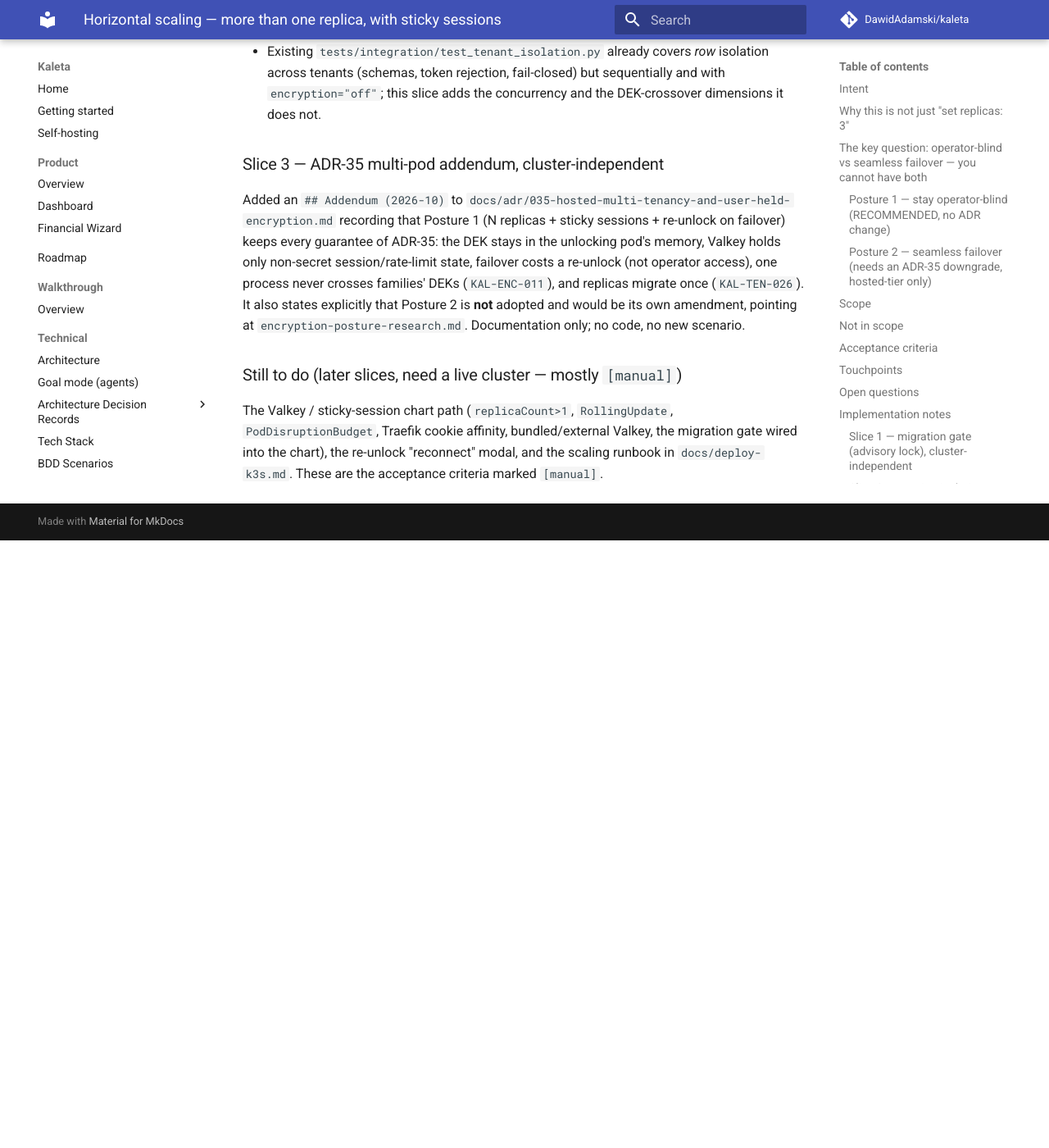
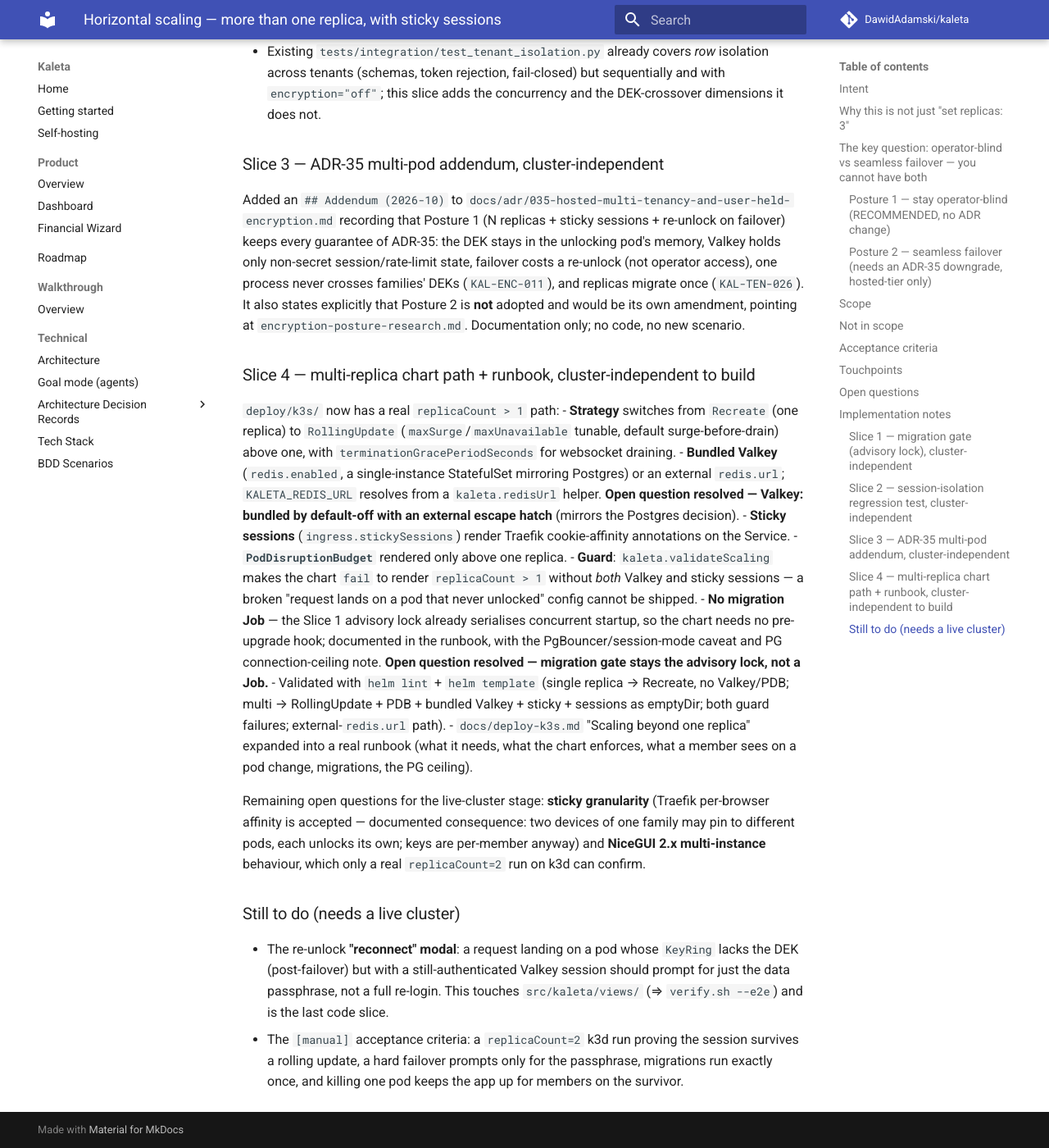
Before and after one commit to DawidAdamski/kaleta, an MkDocs documentation site: the page built from docs/plans/horizontal-scaling.md, in a window 1280 px wide and 1400 px high, scrolled down 7484 px. Shown: the whole window at 82% size. Built offline with MkDocs 1.6.1 and Material for MkDocs 9.7.7, drawn with Linux system fonts in a browser that asks for light colours; comment, search, counter and statistics services are not loaded; before the commit the page ends 8143 px from its top, so only the background shows below that.

Commit message:
feat(deploy): a real multi-replica path in the Helm chart
Turn replicaCount > 1 into a supported, guarded option without weakening
ADR-35. Above one replica the chart:
- switches the Deployment strategy from Recreate to RollingUpdate (surge before
  drain) with a terminationGracePeriodSeconds for websocket draining;
- renders a PodDisruptionBudget;
- keeps NiceGUI sessions in Valkey (the per-pod RWO sessions PVC is dropped, as
  it could not span nodes anyway).

New shared-state and affinity knobs:
- redis.enabled bundles a single-instance Valkey StatefulSet (mirrors Postgres),
  or redis.url points at an external one; KALETA_REDIS_URL resolves via a helper.
  Valkey holds only sessions + rate-limit counters, never keys.
- ingress.stickySessions renders Traefik cookie-affinity annotations on the
  Service so a browser keeps hitting the pod whose KeyRing holds its key.

A validateScaling guard makes the chart fail to render replicaCount > 1 without
both Valkey and sticky sessions, so a "request lands on a pod that never
unlocked" config cannot ship. No pre-migration Job — the startup advisory lock
(ADR-35 addendum) already serialises concurrent pod startup.

Expands docs/deploy-k3s.md "Scaling beyond one replica" into a real runbook
(needs, enforcement, what a member sees on a pod change, migrations + the
session-mode-endpoint caveat, the PG connection ceiling). Validated with
helm lint + helm template across single, multi, external-Valkey and both
guard-failure cases.

Resolves the plan's "Valkey bundled vs external" and "migration gate" open
questions. verify.sh green; no src/ change.

Co-Authored-By: Claude Opus 4.8 <noreply@anthropic.com>

````diff
--- a/docs/deploy-k3s.md
+++ b/docs/deploy-k3s.md
@@ -14,12 +14,14 @@ for the hosted (Supabase) layout see [`deployment.md`](deployment.md).
 
 | Object | When | Notes |
 |---|---|---|
-| `Deployment` (app) | always | `replicas: 1`, `Recreate` — KeyRing is in-process, sessions are file-backed |
-| `Service` + `Ingress` | `ingress.enabled` | Traefik class, cert-manager TLS |
+| `Deployment` (app) | always | `Recreate` at `replicaCount: 1`; `RollingUpdate` above it — KeyRing is in-process |
+| `Service` + `Ingress` | `ingress.enabled` | Traefik class, cert-manager TLS; sticky-cookie annotations when `ingress.stickySessions` |
 | `Secret` | unless `secrets.existingSecret` | `KALETA_SECRET_KEY`, `KALETA_DB_URL` (+ Postgres bootstrap creds) |
 | `StatefulSet` (Postgres) + headless `Service` + init `ConfigMap` | `postgres.enabled` | single instance, PVC, non-superuser app role |
+| `StatefulSet` (Valkey) + headless `Service` | `redis.enabled` | single instance; shared session + rate-limit state, never keys |
+| `PodDisruptionBudget` | `replicaCount > 1` & `podDisruptionBudget.enabled` | keep ≥1 app pod through a node drain |
 | `CronJob` + `PVC` (backup) | `backup.enabled` & `postgres.enabled` | nightly `pg_dump -Fc`, N-day retention |
-| `PVC` (sessions) | `app.persistence.enabled` | `~/.kaleta` for NiceGUI sessions |
+| `PVC` (sessions) | `app.persistence.enabled` & `replicaCount == 1` | `~/.kaleta` for NiceGUI sessions (multi-replica keeps sessions in Valkey) |
 
 ## Prerequisites
 
@@ -185,14 +187,68 @@ schema is compatible first.
 
 ## Scaling beyond one replica (not the default)
 
-More than one replica needs shared session/rate-limit state in **Valkey/Redis**
-and sticky sessions on the ingress — and a restart still locks the KeyRing. The
-knob exists but one replica is the shipped, correct default:
+One replica is the shipped, correct default. Running more is a supported
+**opt-in** for throughput and availability (a pod can die without taking the app
+down). It never weakens the security model: the account data key stays in the
+memory of the pod where the member unlocked, and is **never** put in Valkey
+(see the multi-pod addendum in
+[ADR-35](adr/035-hosted-multi-tenancy-and-user-held-encryption.md)).
+
+### What multi-replica needs — and what the chart enforces
+
+Three things, all turned on together:
+
+- **Valkey** holds the shared, non-secret state every pod must agree on
+  (NiceGUI's session storage, the login rate-limit counters). Bundle one with
+  `redis.enabled=true`, or point `redis.url` at your own.
+- **Sticky sessions** (`ingress.stickySessions=true`) keep a browser on the pod
+  whose in-process KeyRing holds its unlocked key. The chart renders the Traefik
+  cookie-affinity annotations on the Service.
+- **A rolling update** (`replicaCount > 1` switches the strategy from `Recreate`
+  to `RollingUpdate` automatically), a `PodDisruptionBudget`, and a termination
+  grace period, so a planned upgrade drains a pod's members onto their
+  replacement instead of dropping them.
+
+The chart **refuses to render** `replicaCount > 1` without both Valkey and
+sticky sessions, so you cannot ship a config where a request lands on a pod that
+never took the unlock.
 
 ```sh
---set redis.url=redis://valkey:6379/0 --set replicaCount=2
-# + sticky sessions on the ingress (provider-specific)
+helm upgrade --install kaleta deploy/k3s -n kaleta \
+  --set replicaCount=3 \
+  --set redis.enabled=true \
+  --set ingress.stickySessions=true \
+  # ... your existing --set flags (host, secrets, …)
+# External Valkey instead of the bundled one: drop redis.enabled and use
+#   --set redis.url=redis://valkey.my-ns.svc.cluster.local:6379/0
 ```
+
+### What a member sees on a pod change
+
+- **Rolling upgrade**: sticky affinity + surge-before-drain move most members
+  onto the new pod without interruption; the few mid-request get re-balanced.
+- **Hard pod loss (crash, scale-in, node drain)**: the affected member stays
+  **signed in** (the session lives in Valkey) and is asked only for their **data
+  passphrase** again at `/unlock` — never a full re-login, never a silent
+  wrong-decrypt. This is exactly today's single-pod restart behaviour, just
+  scoped to the members who were on the lost pod.
+
+### Migrations under multiple replicas
+
+No pre-migration `Job` is needed. The startup migration is serialised by a
+Postgres **advisory lock**: pods coming up together migrate one at a time, and
+the rest find the schema already current and change nothing. App pods do not
+serve traffic until `/api/v1/health` reports the schema current (the readiness
+probe). **Caveat:** the advisory lock is session-scoped, so `KALETA_DB_URL` must
+be a **direct or session-mode** Postgres endpoint — a transaction-pooling
+PgBouncer/Supabase pooler would silently defeat it.
+
+### Postgres connection ceiling
+
+Each app pod keeps its own async pool, so N pods multiply connections into the
+single Postgres. For a homelab handful of pods this is fine; size
+`postgres` accordingly, and reach for PgBouncer (session mode — see the caveat
+above) only if you approach the server's `max_connections`.
 
 ## Troubleshooting
 
--- a/docs/plans/horizontal-scaling.md
+++ b/docs/plans/horizontal-scaling.md
@@ -323,9 +323,44 @@ replicas migrate once (`KAL-TEN-026`). It also states explicitly that Posture 2
 is **not** adopted and would be its own amendment, pointing at
 `encryption-posture-research.md`. Documentation only; no code, no new scenario.
 
-### Still to do (later slices, need a live cluster — mostly `[manual]`)
-The Valkey / sticky-session chart path (`replicaCount>1`, `RollingUpdate`,
-`PodDisruptionBudget`, Traefik cookie affinity, bundled/external Valkey, the
-migration gate wired into the chart), the re-unlock "reconnect" modal, and the
-scaling runbook in `docs/deploy-k3s.md`. These are the acceptance criteria
-marked `[manual]`.
+### Slice 4 — multi-replica chart path + runbook, cluster-independent to build
+`deploy/k3s/` now has a real `replicaCount > 1` path:
+- **Strategy** switches from `Recreate` (one replica) to `RollingUpdate`
+  (`maxSurge`/`maxUnavailable` tunable, default surge-before-drain) above one,
+  with `terminationGracePeriodSeconds` for websocket draining.
+- **Bundled Valkey** (`redis.enabled`, a single-instance StatefulSet mirroring
+  Postgres) or an external `redis.url`; `KALETA_REDIS_URL` resolves from a
+  `kaleta.redisUrl` helper. **Open question resolved — Valkey: bundled by
+  default-off with an external escape hatch** (mirrors the Postgres decision).
+- **Sticky sessions** (`ingress.stickySessions`) render Traefik cookie-affinity
+  annotations on the Service.
+- **`PodDisruptionBudget`** rendered only above one replica.
+- **Guard**: `kaleta.validateScaling` makes the chart `fail` to render
+  `replicaCount > 1` without *both* Valkey and sticky sessions — a broken
+  "request lands on a pod that never unlocked" config cannot be shipped.
+- **No migration Job** — the Slice 1 advisory lock already serialises concurrent
+  startup, so the chart needs no pre-upgrade hook; documented in the runbook,
+  with the PgBouncer/session-mode caveat and PG connection-ceiling note. **Open
+  question resolved — migration gate stays the advisory lock, not a Job.**
+- Validated with `helm lint` + `helm template` (single replica → Recreate, no
+  Valkey/PDB; multi → RollingUpdate + PDB + bundled Valkey + sticky + sessions
+  as emptyDir; both guard failures; external-`redis.url` path).
+- `docs/deploy-k3s.md` "Scaling beyond one replica" expanded into a real runbook
+  (what it needs, what the chart enforces, what a member sees on a pod change,
+  migrations, the PG ceiling).
+
+Remaining open questions for the live-cluster stage: **sticky granularity**
+(Traefik per-browser affinity is accepted — documented consequence: two devices
+of one family may pin to different pods, each unlocks its own; keys are
+per-member anyway) and **NiceGUI 2.x multi-instance** behaviour, which only a
+real `replicaCount=2` run on k3d can confirm.
+
+### Still to do (needs a live cluster)
+- The re-unlock **"reconnect" modal**: a request landing on a pod whose
+  `KeyRing` lacks the DEK (post-failover) but with a still-authenticated Valkey
+  session should prompt for just the data passphrase, not a full re-login. This
+  touches `src/kaleta/views/` (⇒ `verify.sh --e2e`) and is the last code slice.
+- The `[manual]` acceptance criteria: a `replicaCount=2` k3d run proving the
+  session survives a rolling update, a hard failover prompts only for the
+  passphrase, migrations run exactly once, and killing one pod keeps the app up
+  for members on the survivor.
````
Also changed, not shown: 7 other files.
